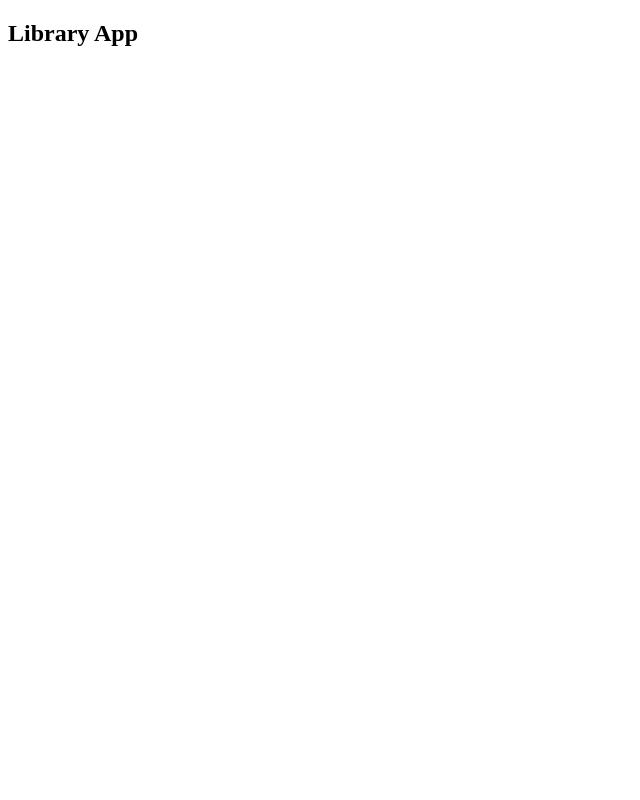
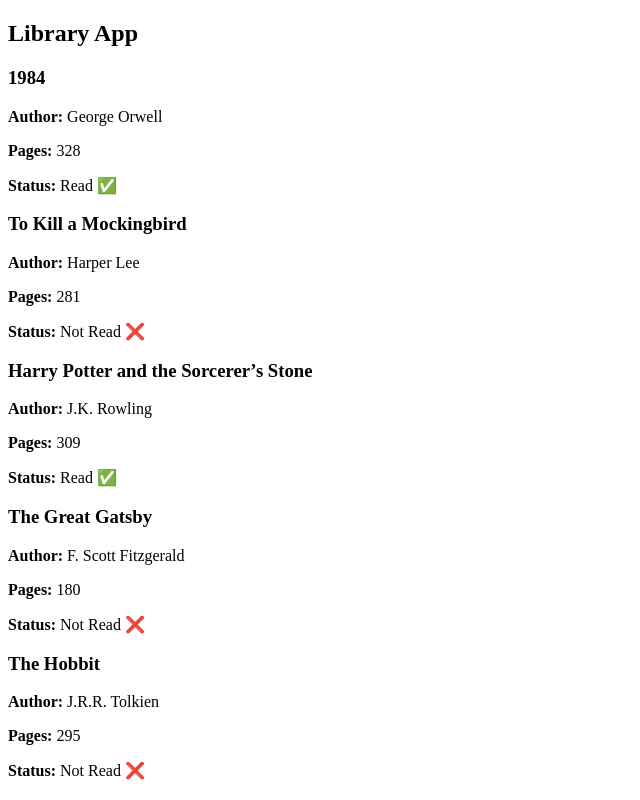
Before and after one commit to angeloevans/LibraryApp, a plain HTML site: page index.html in a window 1280 px wide. Shown: the whole page, without its empty margins (0-640 px from the left). Drawn offline with Linux system fonts and the light colour scheme.

Commit message:
index.html

```diff
--- a/index.html
+++ b/index.html
@@ -16,12 +16,13 @@
     </div>
 </header>
 <body>
-<div class="container">
-
+<div>
+    <div id="details">
+    </div>
 </div>
 
 
+<script src="index.js"></script>
+</body>
 
-</body>
-<script src="index.js"></script>
 </html>
--- a/index.js
+++ b/index.js
@@ -1,25 +1,74 @@
-/*
-function Book(title, author, pages, read) {
+const myLibrary = [
+  {
+    author: "George Orwell",
+    title: "1984",
+    pages: 328,
+    read: true
+  },
+  {
+    author: "Harper Lee",
+    title: "To Kill a Mockingbird",
+    pages: 281,
+    read: false
+  },
+  {
+    author: "J.K. Rowling",
+    title: "Harry Potter and the Sorcerer’s Stone",
+    pages: 309,
+    read: true
+  },
+  {
+    author: "F. Scott Fitzgerald",
+    title: "The Great Gatsby",
+    pages: 180,
+    read: false
+  },
+  {
+    author: "J.R.R. Tolkien",
+    title: "The Hobbit",
+    pages: 295,
+    read: false
+  }
+];
+
+// the constructor...
+function Book(title, author, pages, read)
+{
     this.title = title;
     this.author = author;
     this.pages = pages;
     this.read = read;
-    this.sayTitle = function() {
-        console.log(this.title,'by', this.author, this.pages, 'pages',this.read)
-    }
 }
 
-const book1 = new Book('The Hobbit', 'J.R.R. Tolkien', '295','not read yet');
 
-book1.sayTitle()
-*/
+function displayBooks() {
+  const container = document.getElementById('details');
+  container.innerHTML = '';
 
-const myLibrary = [];
+  myLibrary.forEach(book => {
+    const bookCard = document.createElement('div');
+    bookCard.classList.add('book-card');
 
-function Book() {
-  // the constructor...
+    bookCard.innerHTML = `
+      <h3>${book.title}</h3>
+      <p><strong>Author:</strong> ${book.author}</p>
+      <p><strong>Pages:</strong> ${book.pages}</p>
+      <p><strong>Status:</strong> ${book.read ? "Read ✅" : "Not Read ❌"}</p>
+    `;
+
+    container.appendChild(bookCard);
+  });
 }
 
+
+window.addEventListener('DOMContentLoaded', () => {
+  displayBooks();
+});
+
+
+/*
 function addBookToLibrary() {
   // take params, create a book then store it in the array
 }
+
+*/
```
